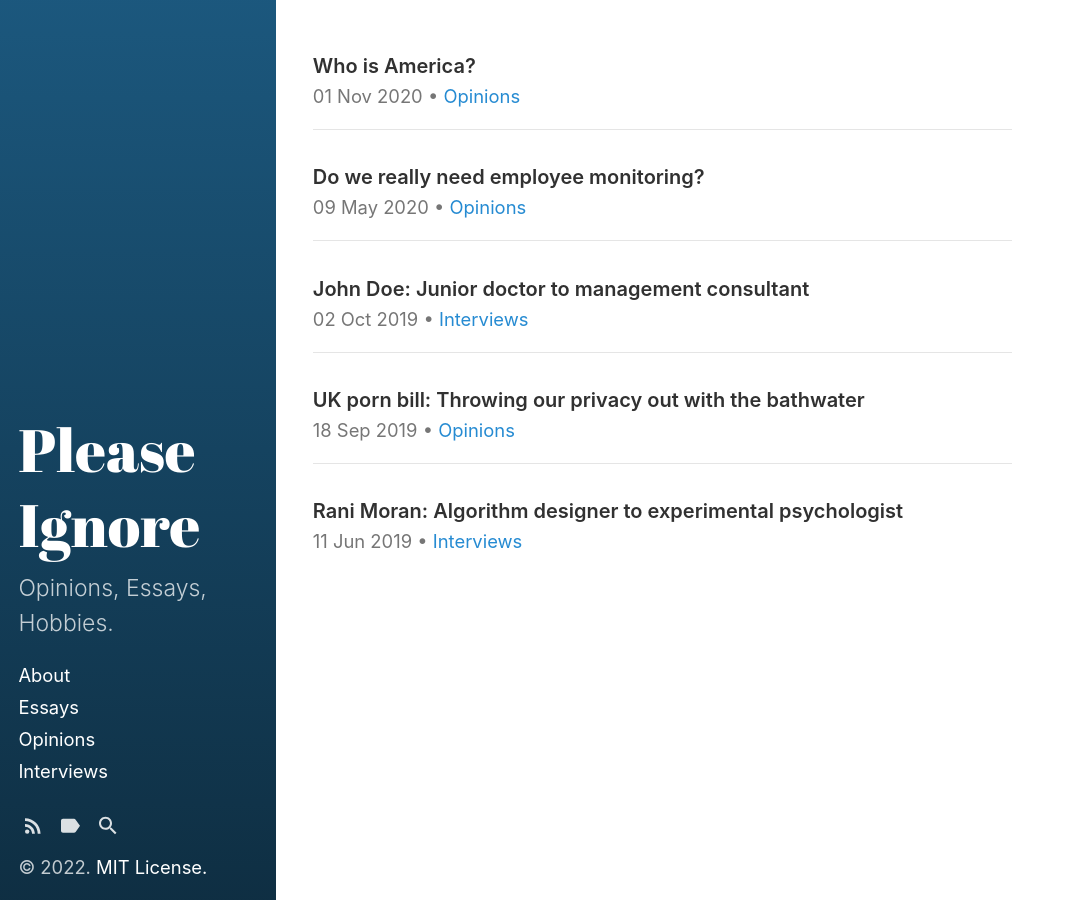
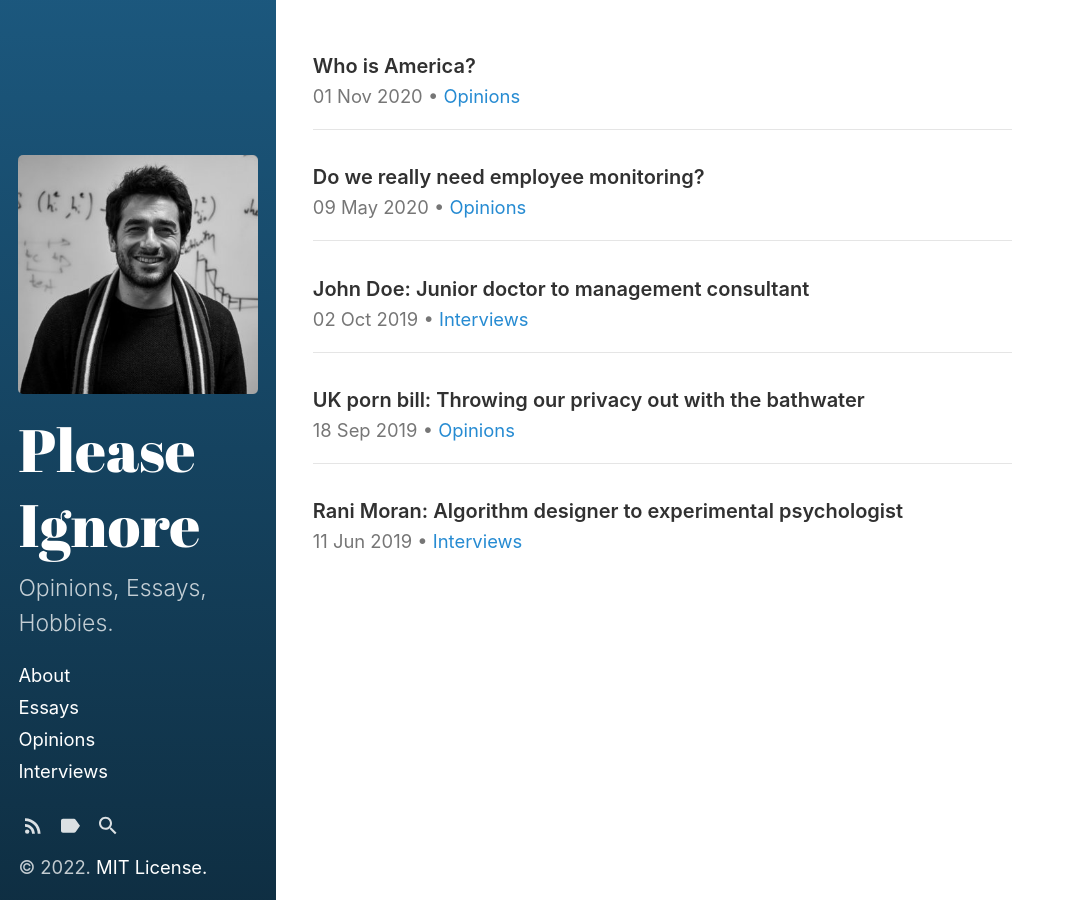
Before and after one commit to alfarzan/plsignore.com, a Jekyll site: the page built from index.html, in a window 1280 px wide. Shown: the whole page, without its empty margins (0-1075 px from the left). Built offline with Jekyll 4.4.1, drawn with Linux system fonts in a browser that asks for light colours; the list of posts is cut into pages by our own code.

Commit message:
Update sidebar.html

```diff
--- a/_includes/sidebar.html
+++ b/_includes/sidebar.html
@@ -1,4 +1,5 @@
 <div id="sidebar">
+  <img src="{{ site.baseurl }}assets/images/ali-bw.jpg" alt="Ali's photo" class="inline"/>
   <header>
     <{% if page.layout == "index" %}h1{% else %}div{% endif %} class="site-title">
       <a href="{{ "/" | relative_url }}">
```
